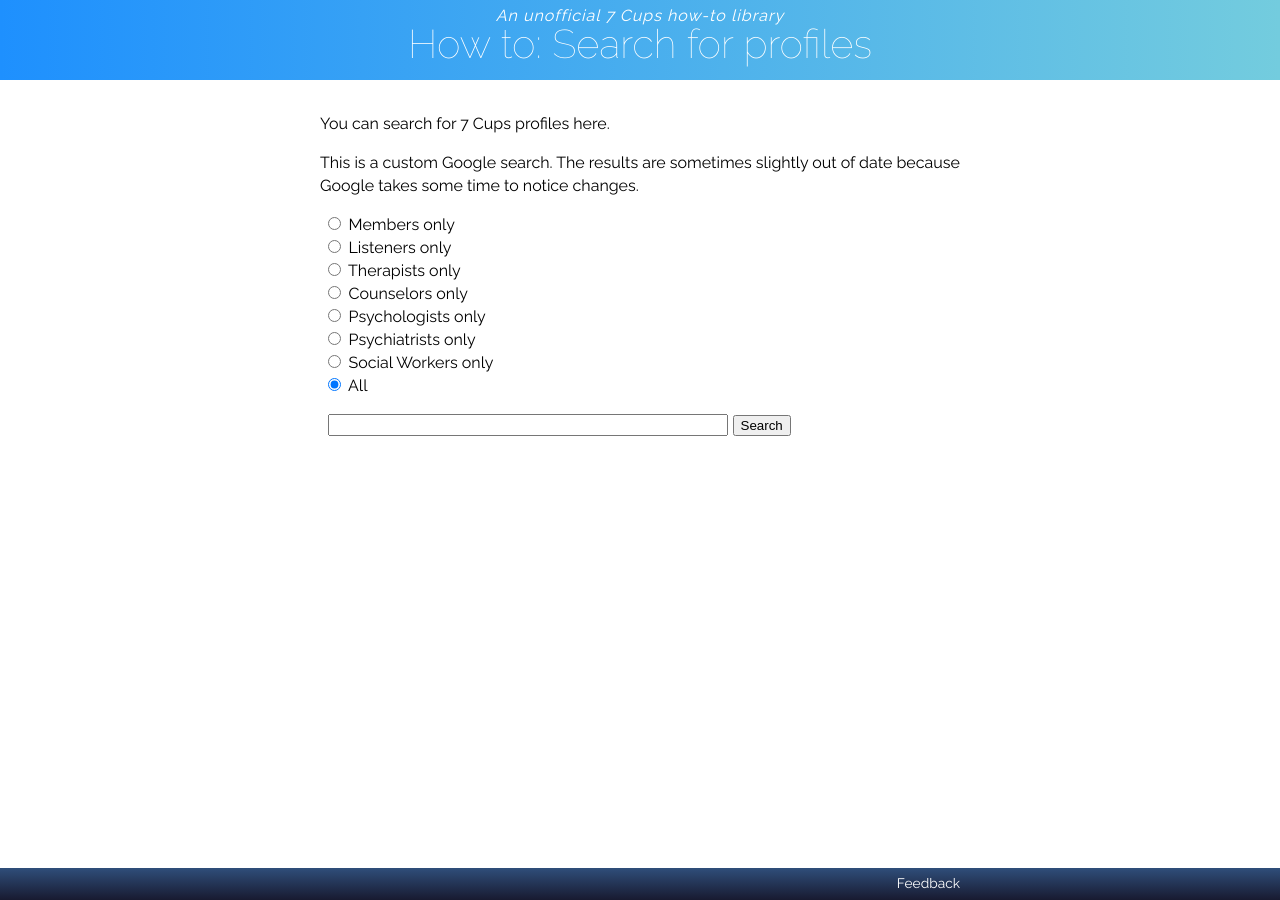
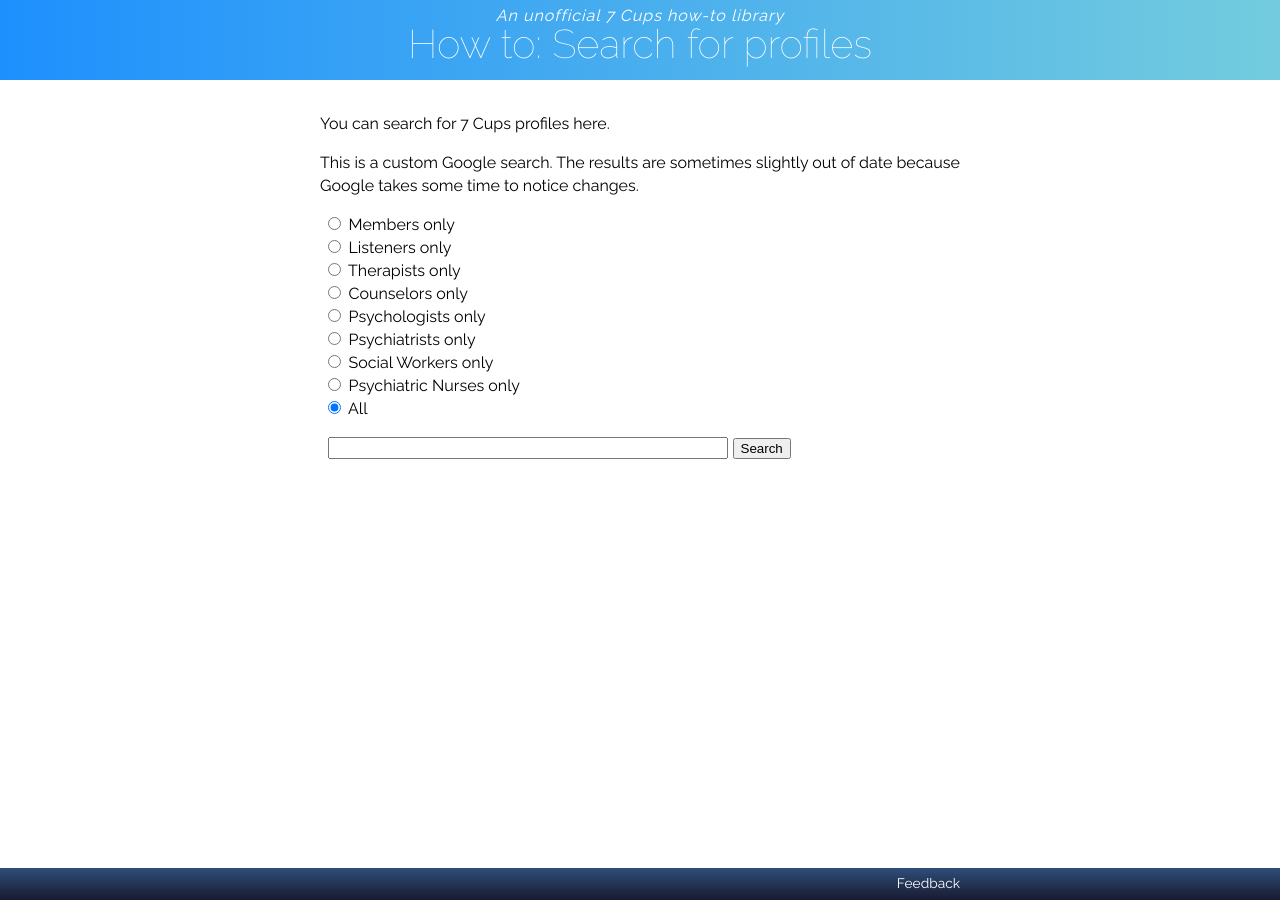
Before and after one commit to RarelyCharlie/rarelycharlie.github.io, a Jekyll site: the page built from _howto/profile-search.md, in a window 1280 px wide. Built offline with Jekyll 4.4.1, drawn with Linux system fonts in a browser that asks for light colours; comment, search, counter and statistics services are not loaded.

Commit message:
add nurse

```diff
--- a/_howto/profile-search.md
+++ b/_howto/profile-search.md
@@ -17,6 +17,7 @@ gsearch = function () {
   else if (document.getElementById('pso').checked) m += ' "Psychologist Profile - 7 Cups"'
   else if (document.getElementById('psi').checked) m += ' "Psychiatrist Profile - 7 Cups"'
   else if (document.getElementById('soc').checked) m += ' "Social Worker Profile - 7 Cups"'
+  else if (document.getElementById('nur').checked) m += ' "Psychiatric Nurse Profile - 7 Cups"'
 
   var s = google.search.cse.element.getElement('g0')
   s.execute(q + m)
@@ -34,6 +35,7 @@ This is a custom Google search. The results are sometimes slightly out of date b
 <label for="pso"><input type="radio" id="pso" name="type"> Psychologists only</label><br/>
 <label for="psi"><input type="radio" id="psi" name="type"> Psychiatrists only</label><br/>
 <label for="soc"><input type="radio" id="soc" name="type"> Social Workers only</label><br/>
+<label for="nur"><input type="radio" id="nur" name="type"> Psychiatric Nurses only</label><br/>
 <label for="all"><input type="radio" id="all" name="type" checked> All</label><br/>
 
 <input id="query" size="40" onchange="gsearch()"> <button onclick="gsearch()">Search</button>
```
